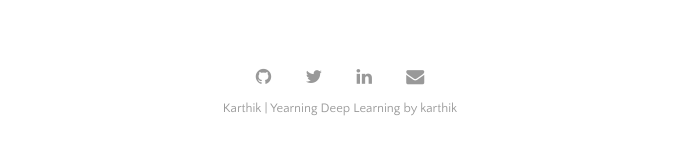
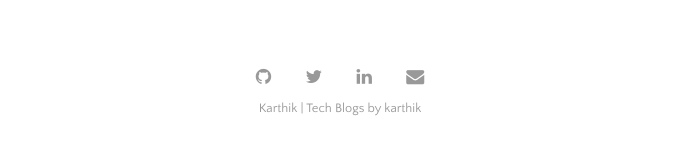
Before and after one commit to karthikziffer/karthikziffer.github.io, a Jekyll site: the page built from index.html, in a window 1280 px wide and 900 px high, scrolled down 2246 px. Shown: the part 746-897 px from the top of the window, without its empty margins (300-977 px from the left). Built offline with Jekyll 4.4.1, drawn with Linux system fonts in a browser that asks for light colours; the list of posts is cut into pages by our own code; some of the changed text lies outside the part shown.

Commit message:
changed blog description

```diff
--- a/_config.yml
+++ b/_config.yml
@@ -21,7 +21,7 @@ plugins:             [jekyll-paginate, jekyll-sitemap, jekyll-feed, jekyll-seo-t
 
 # Customise atom feed settings (this is where Jekyll-Feed gets configuration information)
 title:		           'Karthik'
-description:	       'Yearning Deep Learning'
+description:	       'Tech Blogs'
 author:              'karthik'
 
 # RSS 2.0 can be used instead of Atom by uncommenting following two lines
```
